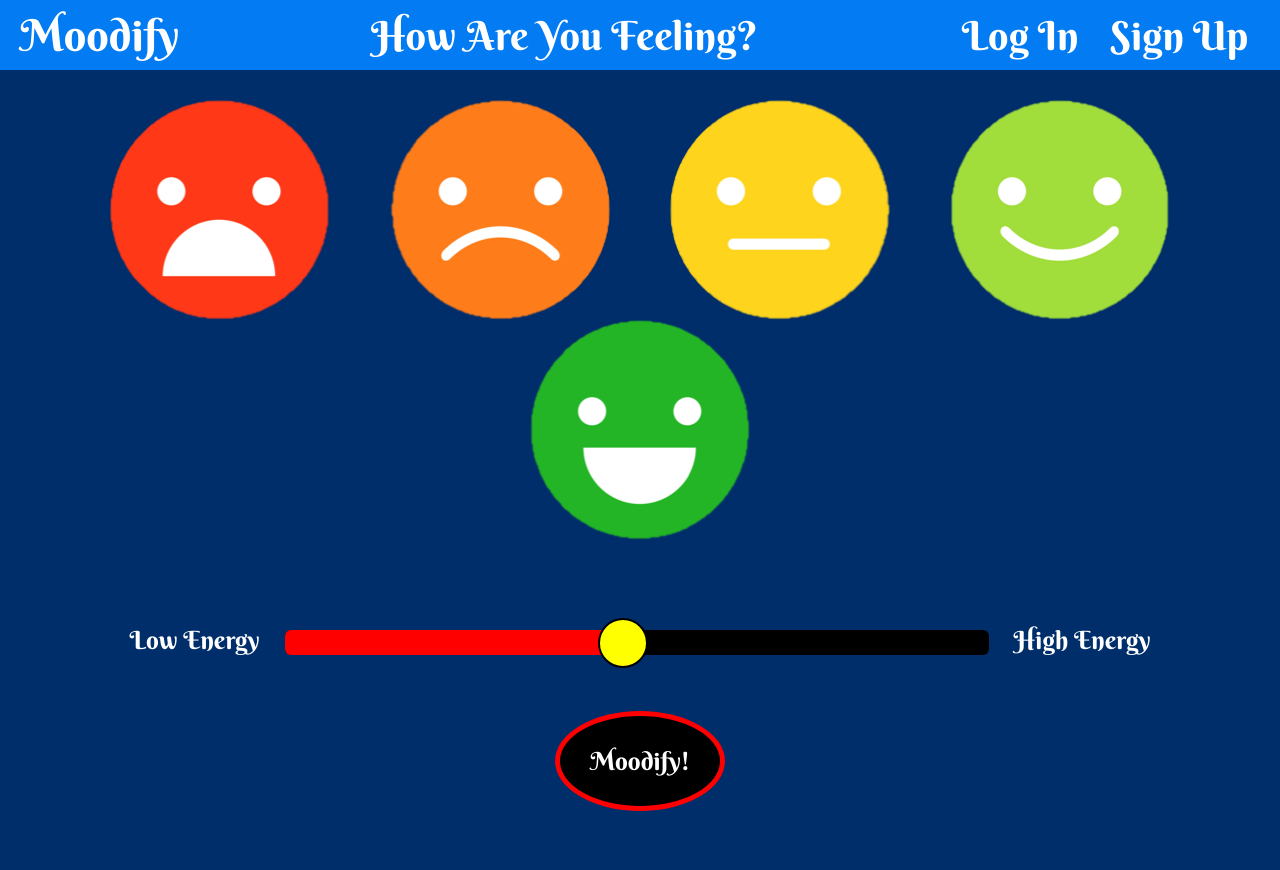
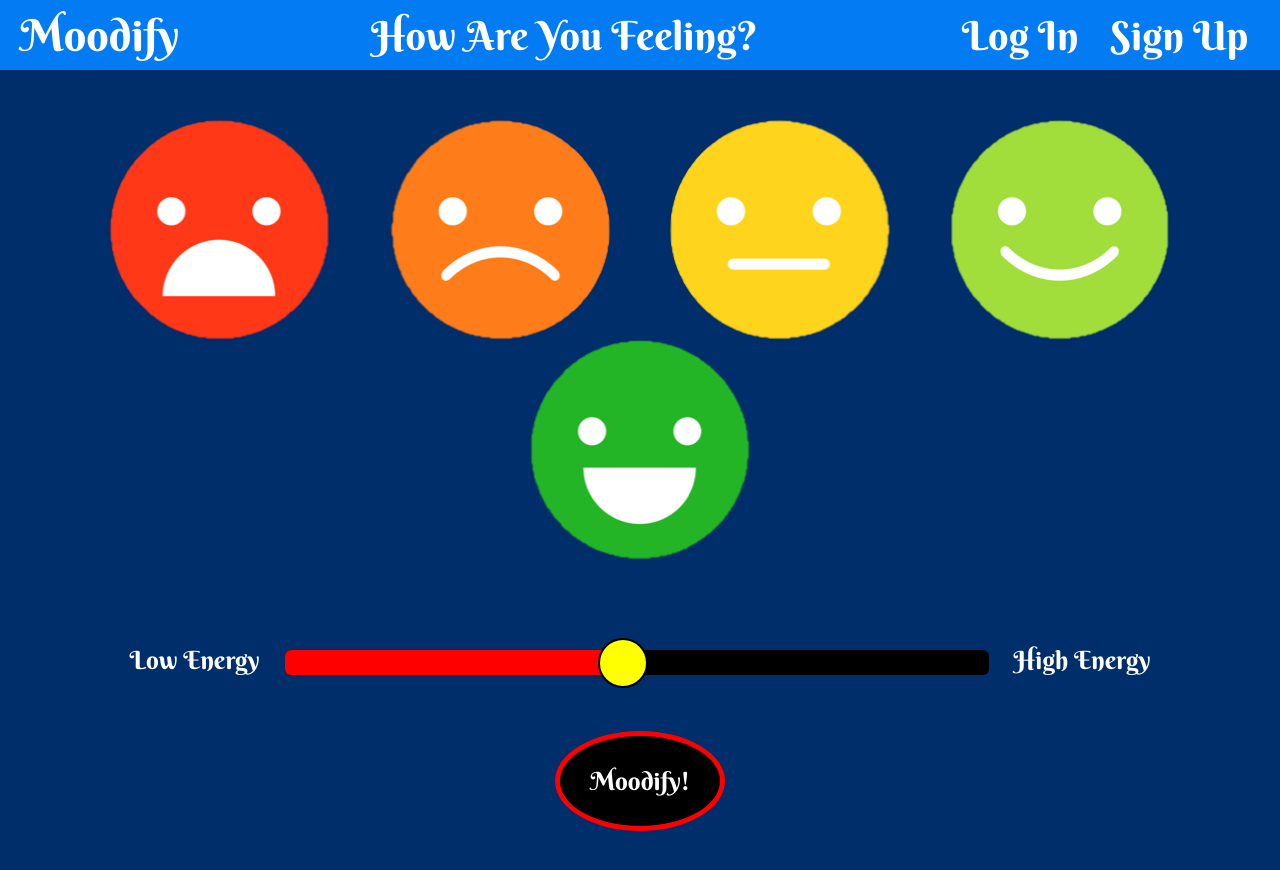
Before and after one commit to matthewli24/moodify, a React (Create React App) app in the folder moodify/: page / in a window 1280 px wide. Shown: the top 870 px of the page. Built offline with nearby package versions, Linux system fonts and the light colour scheme; grey boxes are pictures that could not be loaded.

Commit message:
fix padding on selector

```diff
--- a/moodify/src/view/components/moodSelector/moodSelector.css
+++ b/moodify/src/view/components/moodSelector/moodSelector.css
@@ -12,7 +12,7 @@
     flex-direction: row;
     flex-wrap: wrap;
     justify-content: center;
-    padding-top: 100px;
+    padding-top: 120px;
     padding-bottom: 55px;
 }
 
```
